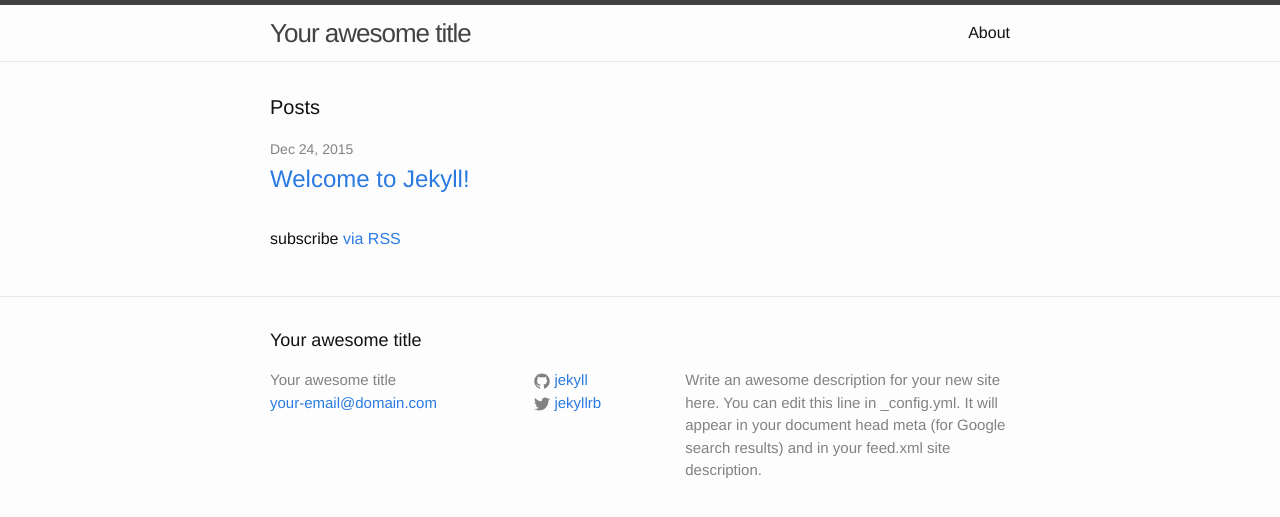
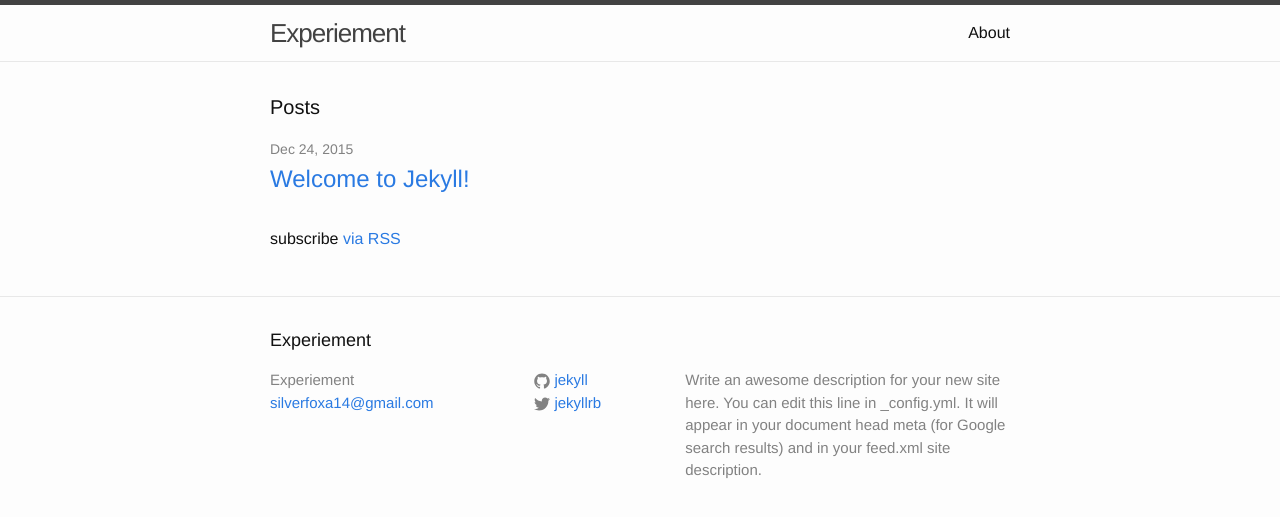
Before and after one commit to SilverFoxA/myweb, a Jekyll site: the page built from index.html, in a window 1280 px wide. Shown: the top 517 px of the page. Built offline with Jekyll 4.4.1, drawn with Linux system fonts in a browser that asks for light colours.

Commit message:
Update _config.yml

```diff
--- a/_config.yml
+++ b/_config.yml
@@ -6,14 +6,14 @@
 # 'jekyll serve'. If you change this file, please restart the server process.
 
 # Site settings
-title: Your awesome title
-email: your-email@domain.com
+title: Experiement
+email: silverfoxa14@gmail.com
 description: > # this means to ignore newlines until "baseurl:"
   Write an awesome description for your new site here. You can edit this
   line in _config.yml. It will appear in your document head meta (for
   Google search results) and in your feed.xml site description.
 baseurl: "" # the subpath of your site, e.g. /blog
-url: "http://yourdomain.com" # the base hostname & protocol for your site
+url: "http://silverfoxa.github.io" # the base hostname & protocol for your site
 twitter_username: jekyllrb
 github_username:  jekyll
 
```
